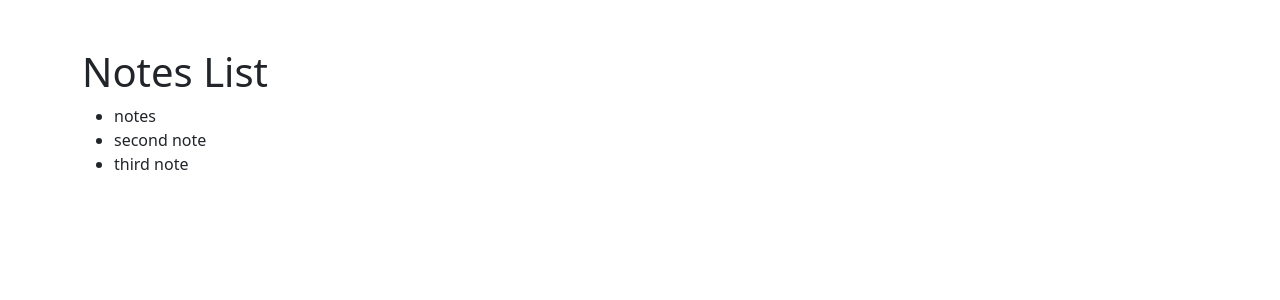
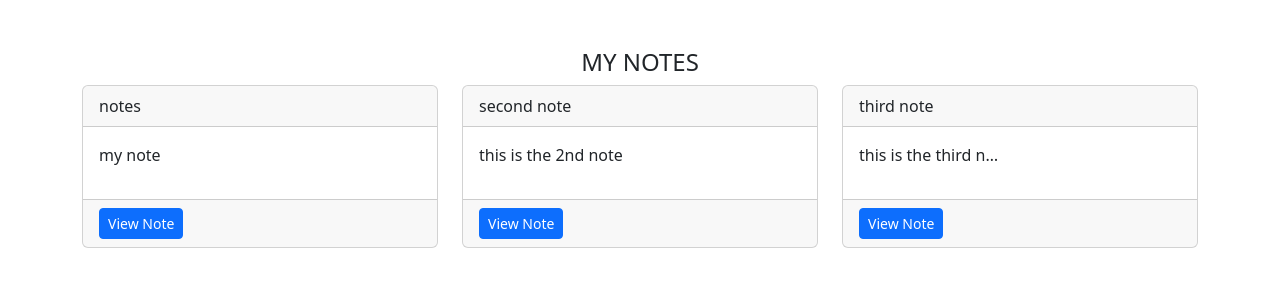
Before and after one commit to POSTI-25/DjangoNotesApp, a Django app: page /smart/app/ in a window 1280 px wide. Shown: the top 300 px of the page. Run offline with Django 5.2, Linux system fonts and the light colour scheme; data comes from the database, SQL or seed files in the repository.

Commit message:
styling the frontend

```diff
--- a/notesapp/app/templates/app/notes_list.html
+++ b/notesapp/app/templates/app/notes_list.html
@@ -1,10 +1,32 @@
 {% extends 'base.html' %}
 {% load static %}
+
 {% block content %}
-    <h1>Notes List</h1>
-    <ul>
-        {% for note in app %}
-        <li class="note-li">{{note.title}}</li>
-        {% endfor %}
-    </ul>
+
+<div class="row">
+    <div class="col">
+        <div class="notes_list_heading text-center MB-5">
+            <h1 class="fs-4">MY NOTES</h1>
+        </div>
+    </div>
+</div>
+
+<div class="row">
+    {% for note in app %}
+    <div class="col-md-4">
+        <div class="card">
+            <div class="card-header">{{ note.title }}</div>
+            <div class="card-body">
+                <p>{{ note.text | truncatechars:20}}</p>
+            </div>
+            <div class="card-footer">
+            <a href="{% url 'notes.detail' pk=note.id %}" class="btn btn-primary btn-sm">
+                View Note
+            </a>
+        </div>
+        </div>
+    </div>
+    {% endfor %}
+</div>
+
 {% endblock %}
--- a/notesapp/app/urls.py
+++ b/notesapp/app/urls.py
@@ -2,6 +2,6 @@ from django.urls import path
 from . import views
 
 urlpatterns = [
-    path('app/',views.NotesListView.as_view()),
-    path('app/<int:pk>/',views.NotesDetailView.as_view()),
+    path('app/',views.NotesListView.as_view(), name = "notes.list"),
+    path('app/<int:pk>/',views.NotesDetailView.as_view(), name = "notes.detail"),
 ]
```
Also changed, not shown: notesapp/app/templates/app/notes_detail.html (+18 -13 lines), notesapp/home/templates/home/welcome.html (+11 -3 lines).
